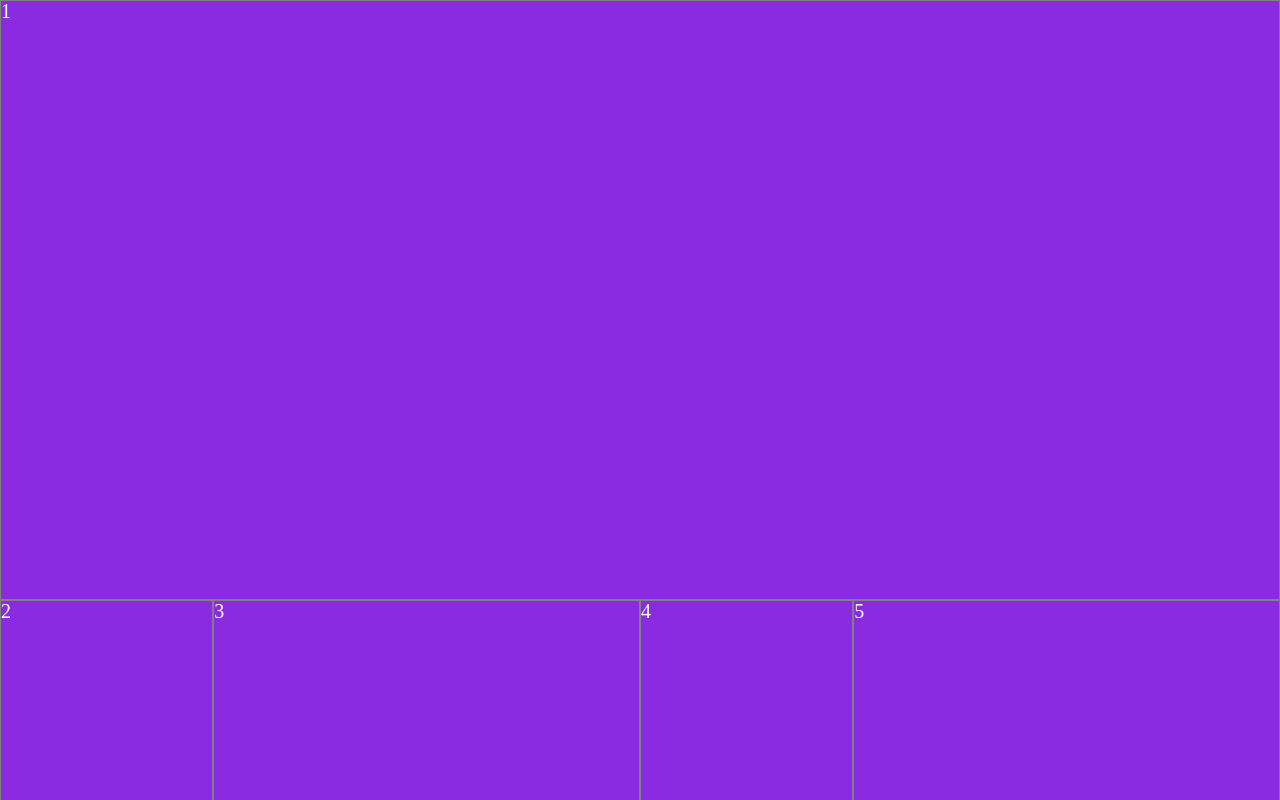
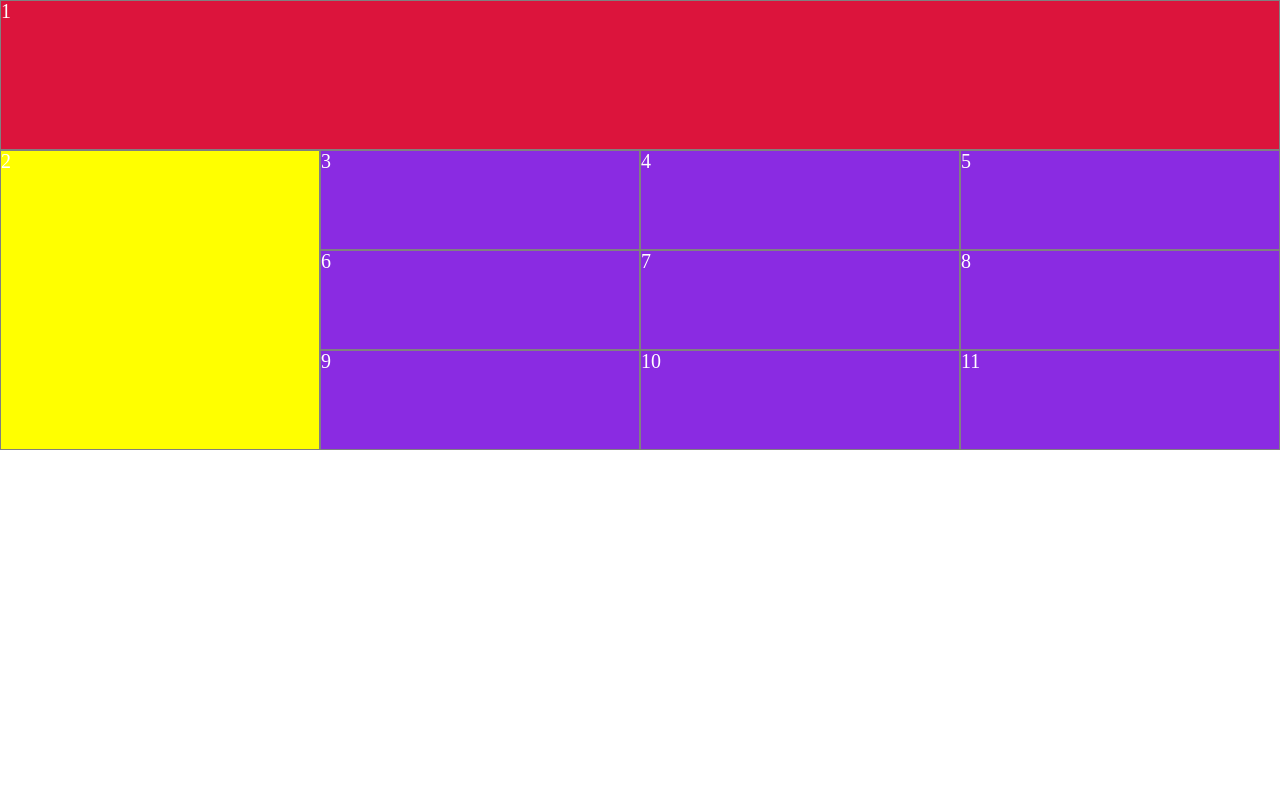
Before and after one commit to freshcodeAlice/fm-2023-html-css, a plain HTML site: page index.html in a window 1280 px wide. Shown: the top 800 px of the page. Drawn offline with nearby package versions, Linux system fonts and the light colour scheme.

Commit message:
grid minimum task resolve

```diff
--- a/assets/style.css
+++ b/assets/style.css
@@ -4,8 +4,8 @@
 .container {
     /* height: 600px; */
    display: grid;
-   grid-template-columns: repeat(2, 1fr 2fr); /* 1fr 2fr 1fr 2fr*/
-    grid-template-rows: 200px repeat(3, 400px); /*200px 400px 400px 400px */
+   grid-template-columns: repeat(4, 1fr); /* 1fr 2fr 1fr 2fr*/
+    grid-template-rows: 150px repeat(3, 100px); /*200px 400px 400px 400px */
 }
 
 /*
@@ -27,11 +27,12 @@ repeat(кількість разів повторити, розмір який
 
 
 .item:nth-child(1) {
-    /* grid-column: 1 / 5;
-    grid-row: 1 / 3; */
+    grid-column: 1 / 5;
+    background-color: crimson;
+}
 
-    grid-area: 1 / 1 / 3 / 5;
-    /* row-start / column-start / row-end / column-end */
-
-
+.item:nth-child(2) {
+    grid-column: 1 / 2;
+    grid-row: 2 / 5;
+    background-color: yellow;
 }
--- a/index.html
+++ b/index.html
@@ -23,7 +23,6 @@
     <div class="item">9</div>
     <div class="item">10</div>
     <div class="item">11</div>
-    <div class="item">12</div>
   </section>
 </body>
 </html>
```
